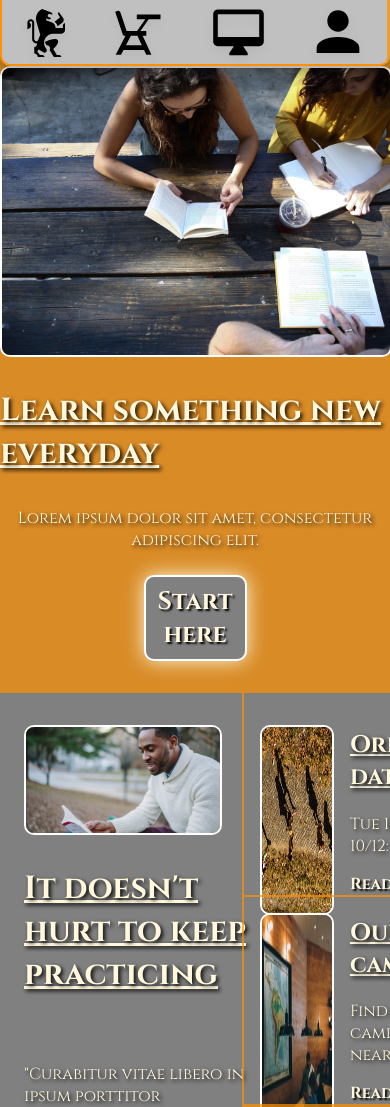
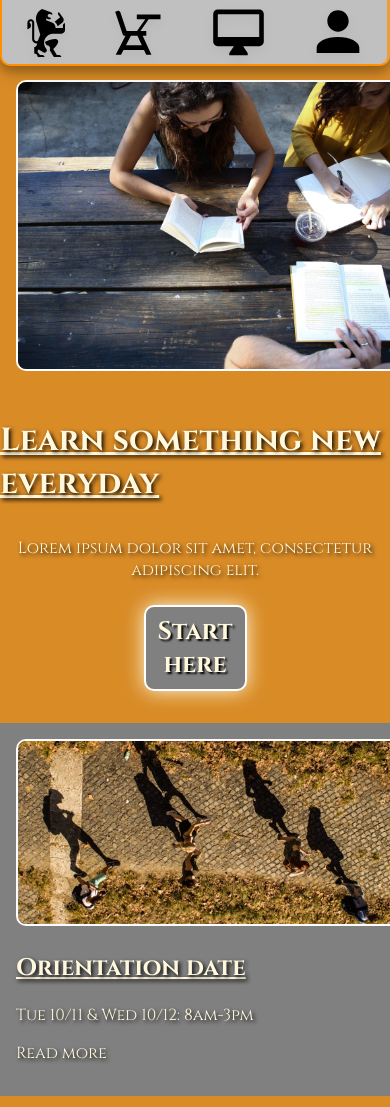
Before and after one commit to QuantumStar/colmarAcademy, a plain HTML site: page index.html in a window 390 px wide. Shown: the top 1107 px of the page. Drawn offline with Linux system fonts and the light colour scheme.

Commit message:
Final changes for the night, section two mobile

```diff
--- a/index.html
+++ b/index.html
@@ -75,6 +75,19 @@
         </div>
       </slides>
   </sectionTwo>
+
+  <sectionTwoMobile>
+    <div class="mobileSlide first">
+      <div>
+        <img src="./resources/images/information-orientation-mobile.jpg">
+      </div>
+      <div id="mobileTextTwo">
+        <h2>Orientation date</h2>
+        <p>Tue 10/11 &amp; Wed 10/12: 8am-3pm</p>
+        <a href="#">Read more</a>
+      </div>
+    </div>
+  </sectionTwoMobile>
 
   <sectionThree>
     <h1>Start learning</h1>
--- a/resources/css/style.css
+++ b/resources/css/style.css
@@ -6,7 +6,6 @@ body {
   background-color: gray;
   display: flex;
   flex-direction: column;
-  flex-wrap: wrap;
   width: 100%;
 }
 
@@ -422,7 +421,9 @@ footer h4 {
   navBarMobile {
     display: none;
   }
-
+  sectionTwoMobile {
+    display: none;
+  }
 }
 
 @media only screen and (max-width : 1450px) {
@@ -452,7 +453,7 @@ footer h4 {
   sectionOne img {
     width: 99.5%;
     height: auto;
-    margin: 2px 2px auto auto;
+    margin: 16px;
 
   }
 
@@ -488,4 +489,42 @@ footer h4 {
   sectionOneContent a {
     width: 50%;
   }
+
+  sectionTwoContent, slides {
+    display: none;
+  }
+
+  sectionTwoMobile {
+    color: cornsilk;
+    text-shadow: 2px 2px 4px black;
+    justify-content: center;
+  }
+
+  sectionTwoMobile .mobileSlide {
+
+  }
+
+  sectionTwoMobile {
+    display: flex;
+    flex-direction: column;
+    margin-top: 16px;
+    margin-bottom: 32px;
+    margin-left: 16px;
+    margin-right: 16px;
+    width: 100%;
+    height: auto;
+  }
+
+  sectionTwoMobile img {
+    width: 99.5%;
+    height: auto;
+    border-radius: 10px;
+    border: solid 2px white;
+  }
+
+  mobileTextTwo div {
+    margin: 0px 16px 0px 16px;
+  }
+
+
 }
```
